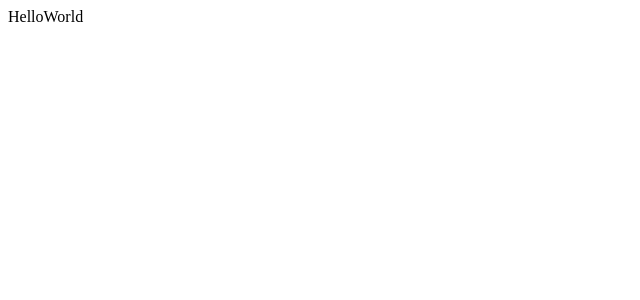
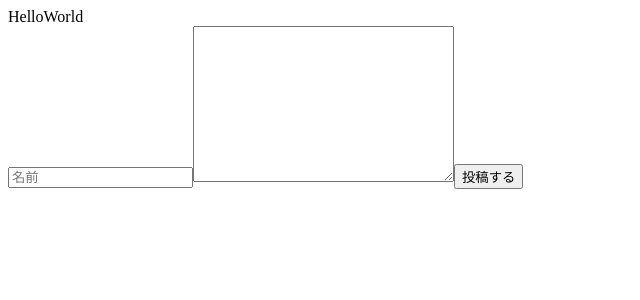
Before and after one commit to masahiro96848/vue-firestore-authentication, a Vue app: page /#/ in a window 1280 px wide. Shown: the top 300 px of the page, without its empty margins (0-640 px from the left). Built offline with nearby package versions, Linux system fonts and the light colour scheme.

Commit message:
AddPostを追加

```diff
--- a/src/App.vue
+++ b/src/App.vue
@@ -8,7 +8,7 @@
 import Board from './components/Board.vue'
 export default {
 	components: {
-		Board,
+		Board
 	}
 }
 </script>
--- /dev/null
+++ b/src/components/AddPost.vue
@@ -0,0 +1,32 @@
+<template>
+    <div class="form">
+        <form action="" @submit.prevent="addPost">
+            <input
+                type="text"
+                class="name"
+                placeholder="名前"
+                v-model="name"
+            >
+            <textarea name="" id="" cols="30" rows="10" v-model="post"></textarea>
+            <button type="submit" class="">
+                投稿する
+            </button>
+        </form>
+    </div>
+</template>
+
+<script>
+export default {
+    data() {
+        return {
+            name: '',
+            post: '',
+        }
+    },
+    methods: {
+        addPost() {
+            this.$store.dispatch('addPost', {name: this.name})
+        }
+    }
+}
+</script>
--- a/src/components/Board.vue
+++ b/src/components/Board.vue
@@ -1,5 +1,17 @@
 <template>
     <div class="board">
+
         HelloWorld
+        <AddPost />
     </div>
+
 </template>
+
+<script>
+import AddPost from './AddPost.vue'
+export default {
+    components: {
+        AddPost,
+    }
+}
+</script>
--- a/src/store/index.js
+++ b/src/store/index.js
@@ -5,6 +5,7 @@ Vue.use(Vuex)
 
 export default new Vuex.Store({
 	state: {
+
 	},
 	mutations: {
 	},
```
Also changed, not shown: src/components/BoardList.vue (deleted), src/components/FormBoard.vue (deleted), src/components/PostItem.vue (added). Lines whose indentation alone changed are shown as unchanged.
